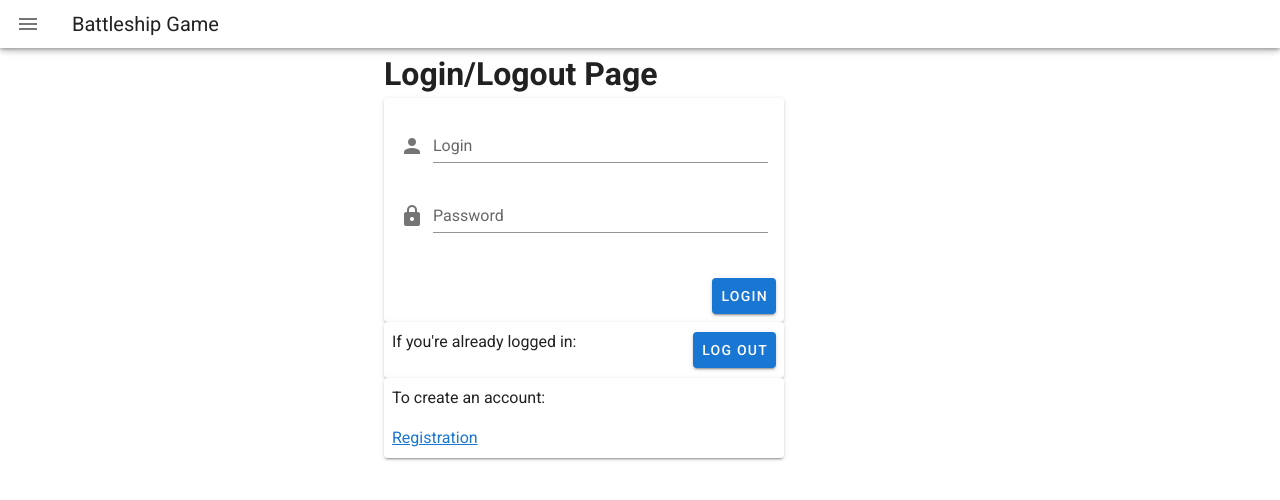
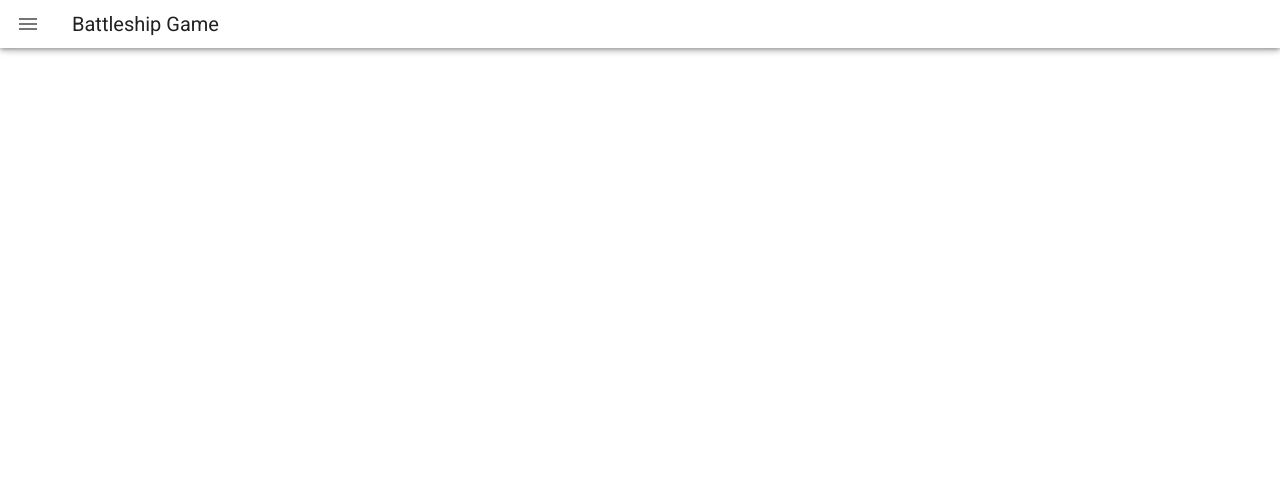
Before and after one commit to LeslieJR/BattleshipGameVue, a Vue app: page /login in a window 1280 px wide. Shown: the top 500 px of the page. Built offline with nearby package versions, Linux system fonts and the light colour scheme; what vuejs-smart-table would draw is missing.

Commit message:
Comparing  if the user id equals the id of one of the gp for a game  (checkIfPlayerIn method)

```diff
--- a/src/router.js
+++ b/src/router.js
@@ -13,11 +13,6 @@ export default new Router({
       component: () => import('./views/Home.vue')
     },
     {
-      path: '/login',
-      name: 'login',
-      component: () => import('./views/Login.vue')
-    },
-    {
       path: '/registration',
       name: 'registration',
       component: () => import('./views/Registration.vue')
--- a/src/views/Home.vue
+++ b/src/views/Home.vue
@@ -1,18 +1,33 @@
 <template>
-  <div>
+  <div class="container">
     <h1>Game Manager</h1>
-    <p v-if="player != 'guest'">Welcome {{ player.email }}</p>
-    <p v-else>You're not logged in (Guest view)</p>
+    <div v-if="player != 'guest'" class="d-flex justify-space-between">
+      <p>
+        Welcome <b>{{ player.email }}!</b>
+      </p>
+      <v-btn color="primary" @click="logout">Log Out</v-btn>
+    </div>
+    <div v-else>
+      <p>You're not logged in (Guest view)</p>
+      <p>
+        Go to
+        <router-link to="/registration">Login/Registration</router-link> to
+        Login or Create an account
+      </p>
+    </div>
     <v-table :data="results">
       <thead slot="head">
         <th>Game id</th>
         <th>Creation</th>
         <th>GamePlayer</th>
         <th>Opponent</th>
+        <th v-if="player != 'guest'"></th>
       </thead>
       <tbody slot="body">
         <tr v-for="result in results" :key="result.id">
-          <td>{{ result.id }}</td>
+          <td>
+            {{ result.id }}
+          </td>
           <td>
             {{ result.creation | moment("dddd, MMMM Do YYYY, h:mm:ss a") }}
           </td>
@@ -23,6 +38,14 @@
             {{ result.gamePlayers[1].player.email }}
           </td>
           <td v-else>Waiting for opponent</td>
+          <td v-if="player != 'guest'">
+            <!-- checkIfPlayerIn(result) when result is equivalent of a game so result.gamePlayer.forEach goes for each gp of the game -->
+            <v-btn
+              v-if="checkIfPlayerIn(result)"
+              :to="'/game_view/' + checkIfPlayerIn(result)"
+              >ENTER</v-btn
+            >
+          </td>
         </tr>
       </tbody>
     </v-table>
@@ -61,20 +84,23 @@ export default {
     };
   },
   created() {
-    fetch("/api/games", { method: "GET" })
-      .then(response => {
-        return response.json();
-      })
-      .then(json => {
-        this.results = json.games;
-        this.player = json.player; //is there is a user logged in
-        console.log(json);
-      });
+    this.fetchGames();
   },
   mounted() {
     this.getScores();
   },
   methods: {
+    fetchGames() {
+      fetch("/api/games", { method: "GET" })
+        .then(response => {
+          return response.json();
+        })
+        .then(json => {
+          this.results = json.games;
+          this.player = json.player; //is there is a user logged in
+          console.log(json);
+        });
+    },
     getScores() {
       fetch("/api/scores", { method: "GET" })
         .then(response => {
@@ -84,6 +110,35 @@ export default {
           this.scores = json;
           console.log(json);
         });
+    },
+    logout() {
+      fetch("/api/logout", {
+        credentials: "include",
+        headers: {
+          "Content-Type": "application/x-www-form-urlencoded"
+        },
+        method: "POST"
+      })
+        .then(data => {
+          console.log("Request success: ", data);
+          if (data.ok) {
+            // if the request success and the data is ok, so the user is logged in, we want to change the view (from the login view to the home view (path: /s))
+            this.$router.push("/");
+            this.fetchGames();
+          }
+        })
+        .catch(function(error) {
+          console.log("Request failure: ", error);
+        });
+    },
+    // checkIfPlayerIn method => to compare if the id of the player(user) that is logged in is equal to one of the id of the gameplayers in each of the games
+    // when the ids are equals the var found equals the id and is returned
+    checkIfPlayerIn(game) {
+      let found = false;
+      game.gamePlayers.forEach(gp => {
+        if (gp.player.id == this.player.id) found = gp.id;
+      });
+      return found;
     }
   },
   computed: {
@@ -109,10 +164,14 @@ th {
   border: 2px solid black;
   padding: 10px;
 }
-div {
+div.container {
   margin: 0 100px;
 }
+
 td:first-child {
   text-align: center;
 }
+.d-flex {
+  padding-right: 10%;
+}
 </style>
--- a/src/views/Login.vue
+++ /dev/null
@@ -1,111 +0,0 @@
-<template>
-  <div class="input">
-    <h1>Login/Logout Page</h1>
-    <v-card max-width="400">
-      <v-card-text>
-        <v-form>
-          <v-text-field
-            label="Login"
-            name="login"
-            type="text"
-            prepend-icon="mdi-account"
-            v-model="userName"
-          ></v-text-field>
-          <!-- v-model to update the data that is returned and after used to do the POST method during the fetch -->
-          <v-text-field
-            id="password"
-            label="Password"
-            name="password"
-            type="password"
-            prepend-icon="mdi-lock"
-            v-model="password"
-          ></v-text-field>
-        </v-form>
-      </v-card-text>
-      <v-card-actions>
-        <div class="flex-grow-1"></div>
-        <v-btn color="primary" @click="login">Login</v-btn>
-      </v-card-actions>
-    </v-card>
-    <v-card max-width="400">
-      <v-card-actions>
-        <div class="flex-grow-1"><p>If you're already logged in:</p></div>
-        <v-btn color="primary" @click="logout">Log out</v-btn>
-      </v-card-actions>
-    </v-card>
-    <v-card max-width="400">
-      <v-card-actions>
-        <div class="flex-grow-1">
-          <p>To create an account:</p>
-          <router-link to="/registration">Registration</router-link>
-        </div>
-      </v-card-actions>
-    </v-card>
-  </div>
-</template>
-
-<script>
-export default {
-  data() {
-    return {
-      userName: "",
-      password: ""
-    };
-  },
-  methods: {
-    login() {
-      fetch("/api/login", {
-        credentials: "include",
-        headers: {
-          "Content-Type": "application/x-www-form-urlencoded"
-        },
-        method: "POST",
-        body: this.getBody({
-          userName: this.userName,
-          password: this.password
-        })
-      })
-        .then(data => {
-          console.log("Request success: ", data);
-          if (data.ok) {
-            // if the request success and the data is ok, so the user is logged in, we want to change the view (from the login view to the home view (path: /s))
-            this.$router.push("/");
-          }
-        })
-        .catch(function(error) {
-          console.log("Request failure: ", error);
-        });
-    },
-    logout() {
-      fetch("/api/logout", {
-        credentials: "include",
-        headers: {
-          "Content-Type": "application/x-www-form-urlencoded"
-        },
-        method: "POST"
-      })
-        .then(function(data) {
-          console.log("Request success: ", data);
-        })
-        .catch(function(error) {
-          console.log("Request failure: ", error);
-        });
-    },
-
-    getBody(json) {
-      var body = [];
-      for (var key in json) {
-        var encKey = encodeURIComponent(key);
-        var encVal = encodeURIComponent(json[key]);
-        body.push(encKey + "=" + encVal);
-      }
-      return body.join("&");
-    }
-  }
-};
-</script>
-<style scoped>
-.input {
-  padding-left: 30%;
-}
-</style>>
--- a/src/views/Registration.vue
+++ b/src/views/Registration.vue
@@ -2,18 +2,18 @@
   <div class="container">
     <v-app>
       <v-card>
-        <v-card-title class="text-center justify-center py-6">
+        <!-- <v-card-title class="text-center justify-center py-6">
           <h1>Login/Registration Page</h1>
-        </v-card-title>
+        </v-card-title> -->
 
-        <v-tabs v-model="tab" background-color="transparent" grow>
+        <v-tabs v-model="tab" background-color="transparent" color="green" grow>
           <v-tab v-for="item in items" :key="item">
             {{ item }}
           </v-tab>
         </v-tabs>
 
         <v-tabs-items v-model="tab">
-          <v-tab-item v-for="(item, k) in items" :key="item">
+          <v-tab-item v-for="(item, k) in items" :key="item" fixed-tabs touch>
             <v-card flat>
               <v-card-text v-if="k == 0">
                 <!-- to differentiate login and registration -->
@@ -36,7 +36,7 @@
                   ></v-text-field>
                 </v-form>
                 <div class="flex-grow-1"></div>
-                <v-btn color="primary" @click="login">Log In</v-btn>
+                <v-btn color="green" @click="login">Log In</v-btn>
               </v-card-text>
               <v-card-text v-else>
                 <v-form>
@@ -57,7 +57,7 @@
                     v-model="password"
                   ></v-text-field>
                 </v-form>
-                <v-btn color="primary" @click="register">Sign Up</v-btn>
+                <v-btn color="green" @click="register">Sign Up</v-btn>
               </v-card-text>
             </v-card>
           </v-tab-item>
@@ -142,6 +142,13 @@ export default {
 </script>
 <style scoped>
 .container {
-  padding-left: 25%;
+  padding-left: 5%;
+}
+form {
+  margin: 0 auto;
+  width: 400px;
+}
+button {
+  margin-left: 44%;
 }
 </style>
```
